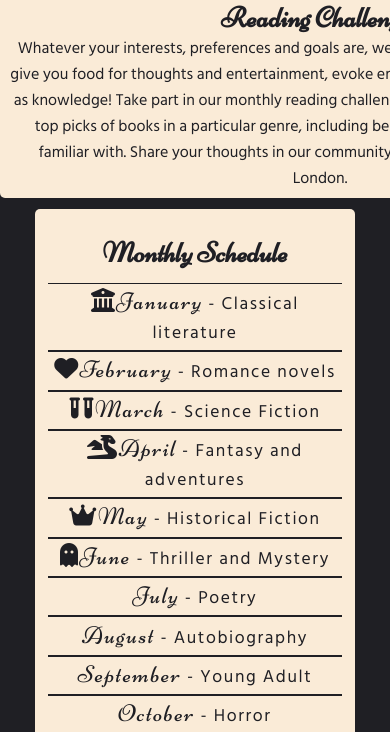
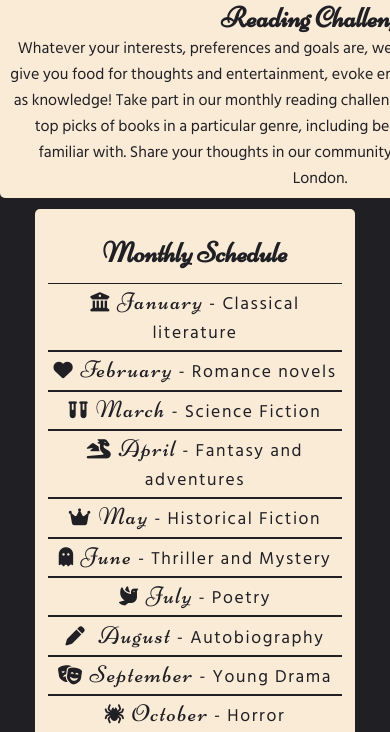
Before and after one commit to KatVolkova/reading-club, a plain HTML site: page challenge.html in a window 390 px wide. Shown: the part 102-834 px from the top of the page. Drawn offline with Linux system fonts and the light colour scheme.

Commit message:
Style icons monthly schedule and adjust media query 320px

```diff
--- a/assets/css/style.css
+++ b/assets/css/style.css
@@ -282,6 +282,12 @@ a.join-us-button {
     letter-spacing: 0.1rem;
     font-size: 1.1rem;
 
+}
+
+.timetable-list i {
+    font-size: 1.2rem;
+    margin-right: 0.4rem;
+    color: #1f1f24;
 }
 
 .timetable-list span {
@@ -731,7 +737,14 @@ footer {
     /* Timetable Section */
     .timetable {
         width: 18rem;
-        height: 43rem;
+        height: 35rem;
+    }
+
+    .timetable li {
+        padding: .2rem;
+        letter-spacing: 0.05rem;
+        font-size: 0.8rem;
+
     }
 
     .meetup {
--- a/challenge.html
+++ b/challenge.html
@@ -86,10 +86,12 @@
                 <li class="timetable-list"><span><i class="fa-solid fa-crown"></i>May</span> - Historical Fiction </li>
                 <li class="timetable-list"><span><i class="fa-solid fa-ghost"></i>June</span> - Thriller and Mystery
                 </li>
-                <li class="timetable-list"><span>July</span> - Poetry </li>
-                <li class="timetable-list"><span>August</span> - Autobiography </li>
-                <li class="timetable-list"><span>September</span> - Young Adult </li>
-                <li class="timetable-list"><span>October</span> - Horror </li>
+                <li class="timetable-list"><span><i class="fa-solid fa-dove"></i>July</span> - Poetry </li>
+                <li class="timetable-list"><span><i class="fa-solid fa-pen"></i>
+                        August</span> - Autobiography </li>
+                <li class="timetable-list"><span><i class="fa-solid fa-masks-theater"></i>September</span> - Young Drama
+                </li>
+                <li class="timetable-list"><span><i class="fa-solid fa-spider"></i>October</span> - Horror </li>
                 <li class="timetable-list"><span><i class="fa-solid fa-gun"></i>November</span> - Crime and Suspence
                 </li>
                 <li class="timetable-list"><span><i class="fa-solid fa-face-laugh-beam"></i>December</span> - Comedy
```
